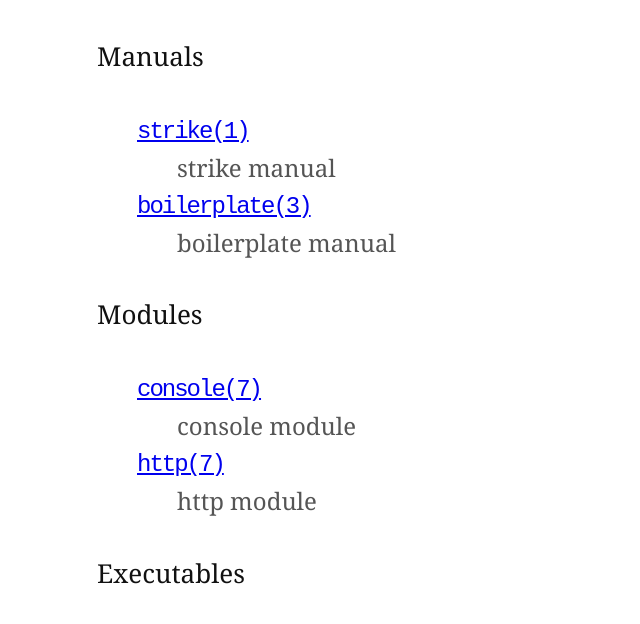
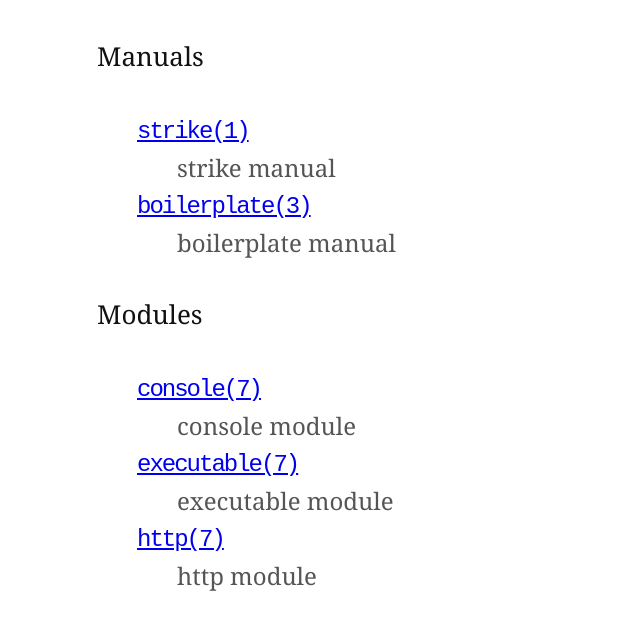
Before and after one commit to tmpfs/strike, a website: page doc/index.html in a window 1280 px wide. Shown: the part 129-753 px from the top of the page, without its empty margins (207-847 px from the left). Drawn offline with Linux system fonts and the light colour scheme.

Commit message:
Added the initial draft documentation for executable(7).

```diff
--- a/doc/index.html
+++ b/doc/index.html
@@ -61,6 +61,10 @@
 				</dt>
 				<dd>console module</dd>
 				<dt>
+					<a class="man-ref" href="executable.7.html">executable(7)</a>
+				</dt>
+				<dd>executable module</dd>
+				<dt>
 					<a class="man-ref" href="http.7.html">http(7)</a>
 				</dt>
 				<dd>http module</dd>
```
Also changed, not shown: 4 other files.
